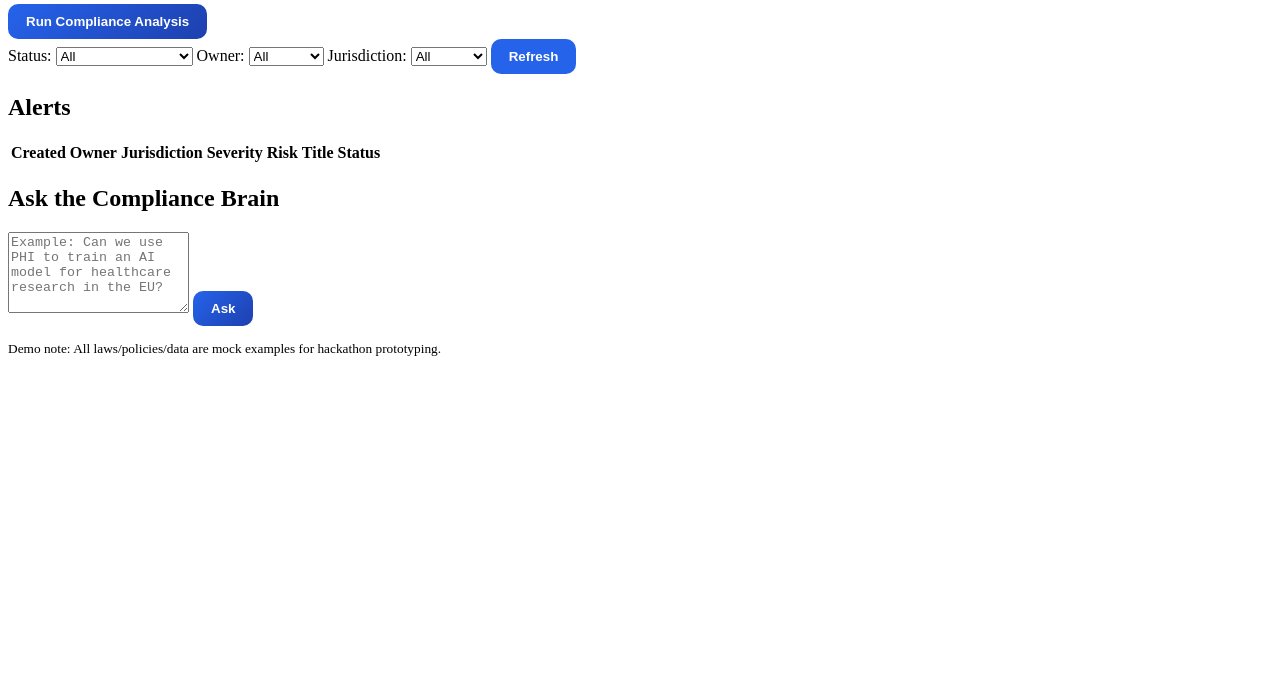
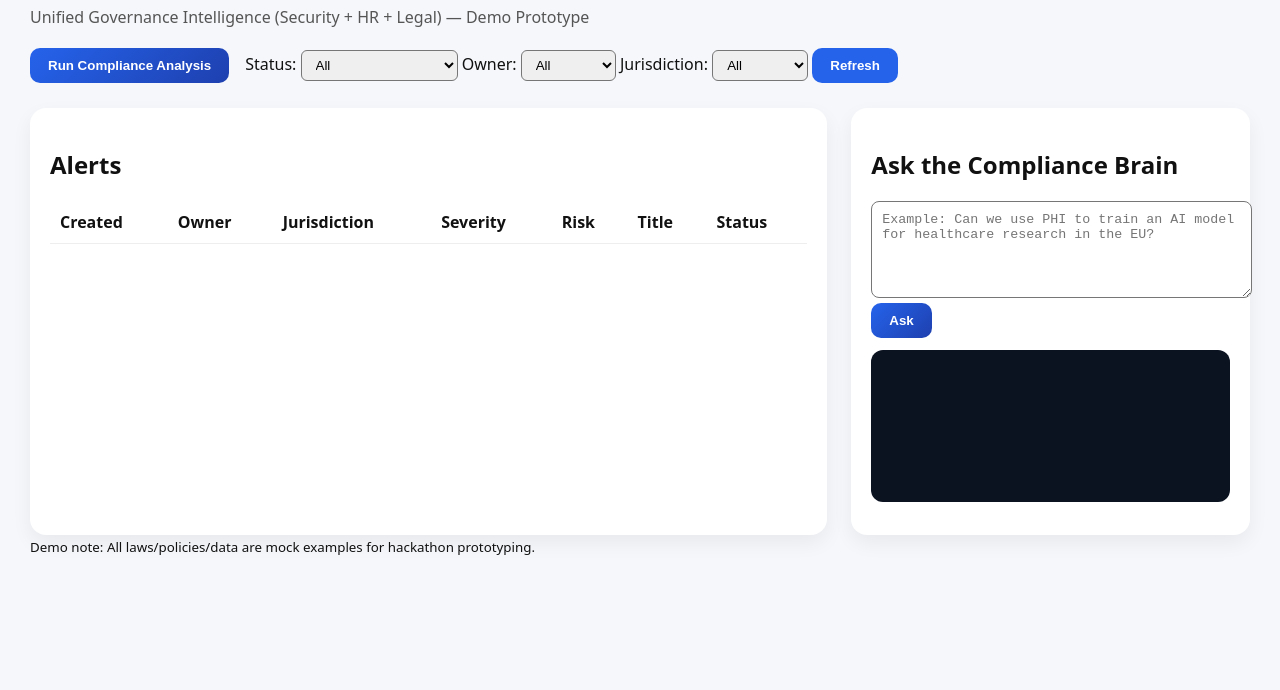
Before and after one commit to JSil123/ai-compliance-sentinel, a website: page ai-sentinel/public/index.html in a window 1280 px wide. Shown: the part 110-800 px from the top of the page. Drawn offline with Linux system fonts and the light colour scheme; no server answers.

Commit message:
Update styles.css

```diff
--- a/ai-sentinel/public/styles.css
+++ b/ai-sentinel/public/styles.css
@@ -1,3 +1,87 @@
+body {
+  font-family: system-ui, -apple-system, BlinkMacSystemFont, sans-serif;
+  background: #f5f7fb;
+  margin: 0;
+  padding: 30px;
+  color: #111;
+}
+
+header {
+  margin-bottom: 20px;
+}
+
+.subtitle {
+  color: #555;
+}
+
+.controls {
+  display: flex;
+  align-items: center;
+  gap: 16px;
+  flex-wrap: wrap;
+  margin-bottom: 25px;
+}
+
+.filters select {
+  padding: 6px 10px;
+  border-radius: 6px;
+}
+
+.grid {
+  display: grid;
+  grid-template-columns: 2fr 1fr;
+  gap: 24px;
+}
+
+.panel {
+  background: white;
+  padding: 20px;
+  border-radius: 16px;
+  box-shadow: 0 8px 20px rgba(0,0,0,0.06);
+}
+
+table {
+  width: 100%;
+  border-collapse: collapse;
+  margin-top: 10px;
+}
+
+th, td {
+  padding: 10px;
+  border-bottom: 1px solid #eee;
+  text-align: left;
+}
+
+tr:hover {
+  background: #f1f5ff;
+  cursor: pointer;
+}
+
+.details {
+  margin-top: 16px;
+  padding: 16px;
+  border-radius: 12px;
+  background: #f9fafb;
+}
+
+.hidden {
+  display: none;
+}
+
+textarea {
+  width: 100%;
+  padding: 10px;
+  border-radius: 8px;
+}
+
+.answer {
+  background: #0b1220;
+  color: #e5e7eb;
+  padding: 16px;
+  border-radius: 12px;
+  min-height: 120px;
+  margin-top: 12px;
+}
 /* ===============================
    BUTTON INTERACTION FEEDBACK
    =============================== */
```
